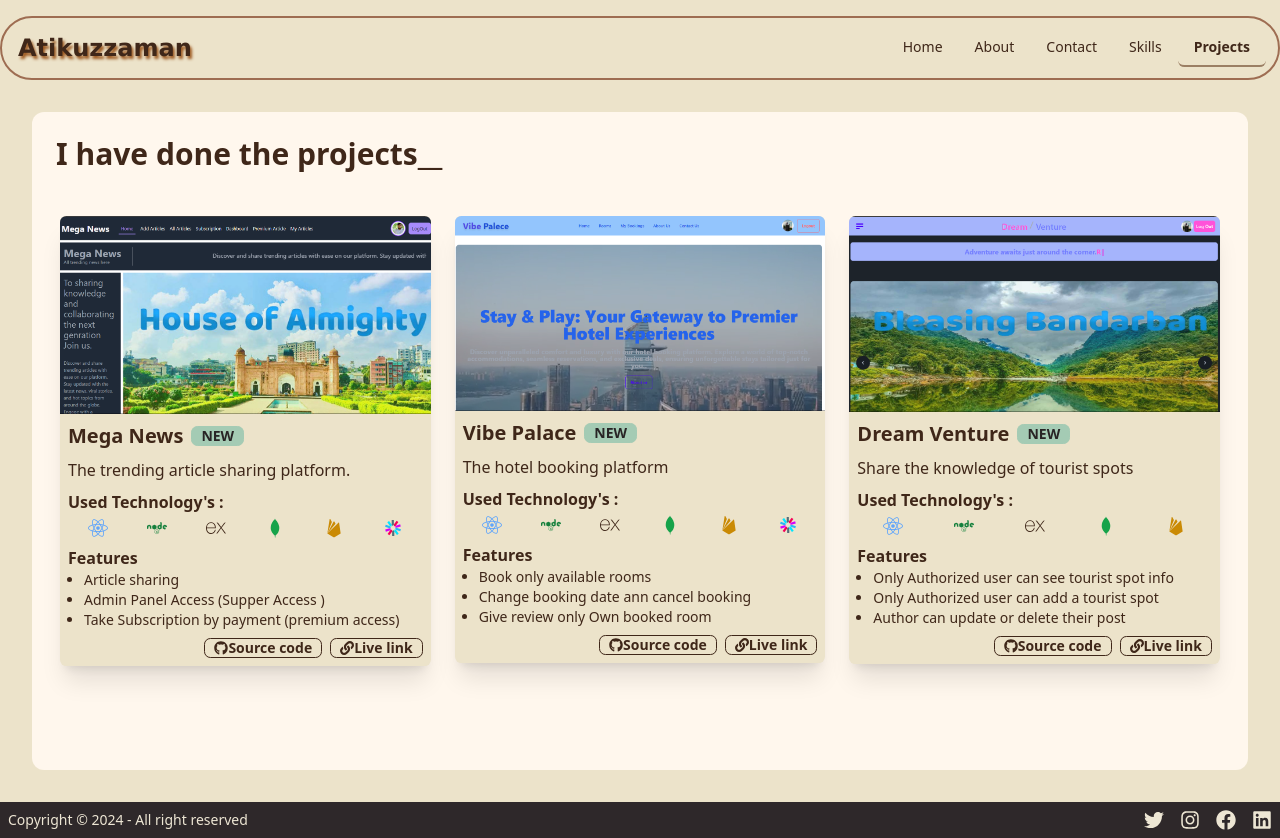
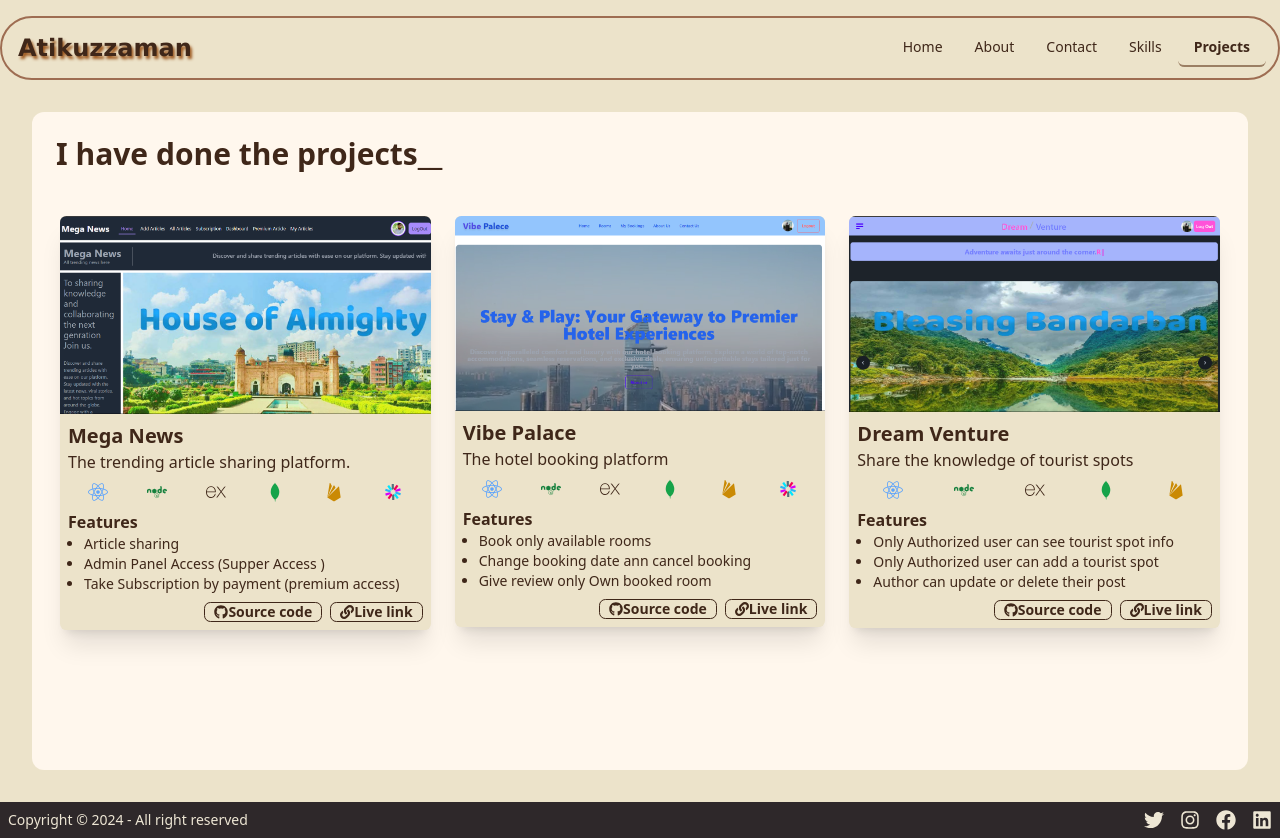
Before and after one commit to mohammad-atikuzzaman/portfolio, a React (Vite) app: page /projects in a window 1280 px wide. Built offline with nearby package versions, Linux system fonts and the light colour scheme.

Commit message:
porjects section updated

```diff
--- a/src/Components/Projects.jsx
+++ b/src/Components/Projects.jsx
@@ -14,13 +14,10 @@ const Projects = () => {
               <img src="./megaNews.png" alt="Shoes" />
             </figure>
             <div className="card-body p-2">
-              <h2 className="card-title">
+              <h2 className="card-title leading-3 mt-2">
                 Mega News
-                <div className="badge badge-secondary">NEW</div>
               </h2>
               <p>The trending article sharing platform.</p>
-              <div>
-                <h3 className="font-semibold mb-1">Used Technology's :</h3>
                 <div className="flex justify-around text-xl">
                   <FaReact className="text-blue-400" title="react js"></FaReact>
                   <FaNode className="text-green-700" title="node js"></FaNode>
@@ -72,7 +69,6 @@ const Projects = () => {
                     </svg>
                   </div>
                 </div>
-              </div>
               <div>
                 <h3 className="font-semibold">Features</h3>
                 <ul className="text-sm list-disc ml-4">
@@ -106,13 +102,10 @@ const Projects = () => {
               <img src="./VibePalace.png" alt="Shoes" />
             </figure>
             <div className="card-body p-2">
-              <h2 className="card-title">
+              <h2 className="card-title leading-3 mt-2">
                 Vibe Palace
-                <div className="badge badge-secondary">NEW</div>
               </h2>
               <p>The hotel booking platform</p>
-              <div>
-                <h3 className="font-semibold mb-1">Used Technology's :</h3>
                 <div className="flex justify-around text-xl">
                   <FaReact className="text-blue-400" title="react js"></FaReact>
                   <FaNode className="text-green-700" title="node js"></FaNode>
@@ -164,7 +157,6 @@ const Projects = () => {
                     </svg>
                   </div>
                 </div>
-              </div>
               <div>
                 <h3 className="font-semibold">Features</h3>
                 <ul className="text-sm list-disc ml-4">
@@ -198,13 +190,10 @@ const Projects = () => {
               <img src="./dreamVenture.png" alt="Shoes" />
             </figure>
             <div className="card-body p-2">
-              <h2 className="card-title">
+              <h2 className="card-title leading-3 mt-2">
                 Dream Venture
-                <div className="badge badge-secondary">NEW</div>
               </h2>
               <p>Share the knowledge of tourist spots</p>
-              <div>
-                <h3 className="font-semibold mb-1">Used Technology's :</h3>
                 <div className="flex justify-around text-xl">
                   <FaReact className="text-blue-400" title="react js"></FaReact>
                   <FaNode className="text-green-700" title="node js"></FaNode>
@@ -216,7 +205,6 @@ const Projects = () => {
                     className="text-yellow-600"
                     title="firebase"></RiFirebaseFill>
                 </div>
-              </div>
               <div>
                 <h3 className="font-semibold">Features</h3>
                 <ul className="text-sm list-disc ml-4">
```
